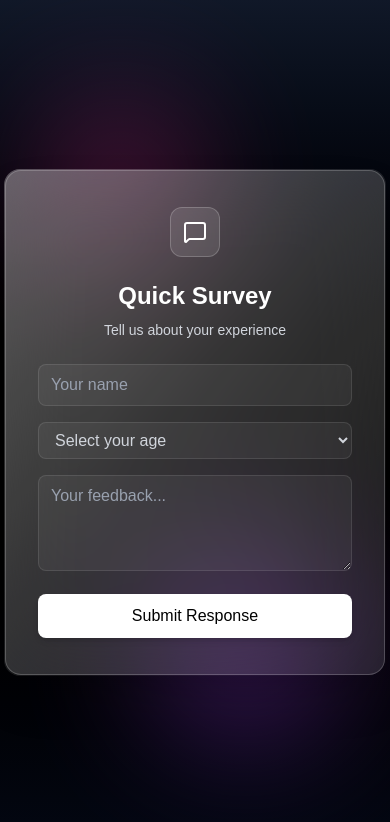
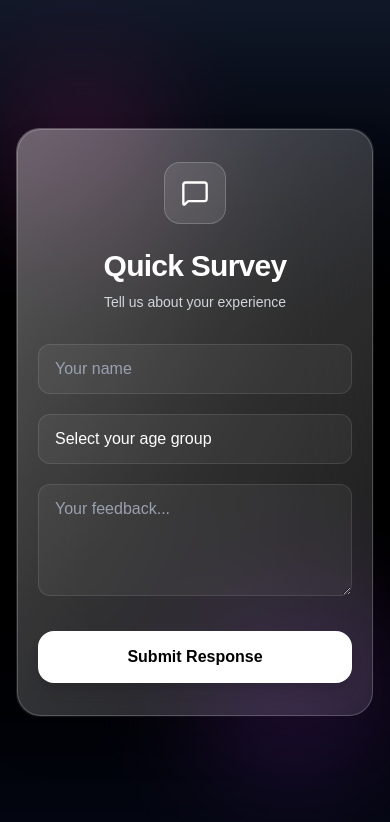
Before and after one commit to Sajtine/Confession-Proj, a Next.js app: page /survey in a window 390 px wide. Shown: the top 822 px of the page. Built offline with nearby package versions, Linux system fonts and the light colour scheme.

Commit message:
refactor: implement responsive layout

```diff
--- a/app/components/success-modal/page.tsx
+++ b/app/components/success-modal/page.tsx
@@ -15,17 +15,10 @@ const SuccessModal = ({
   useEffect(() => {
     if (isOpen) {
       setShow(true);
-
-      // delay so transition triggers (IMPORTANT for fade-in)
-      setTimeout(() => {
-        setAnimate(true);
-      }, 30);
+      setTimeout(() => setAnimate(true), 30);
     } else {
       setAnimate(false);
-
-      setTimeout(() => {
-        setShow(false);
-      }, 300); // wait fade-out
+      setTimeout(() => setShow(false), 300);
     }
   }, [isOpen]);
 
@@ -34,34 +27,43 @@ const SuccessModal = ({
   return (
     <div
       className={`
-        fixed inset-0 flex items-center justify-center bg-black/60 backdrop-blur-sm z-50
-        transition-opacity duration-300 ease-out
+        fixed inset-0 z-50 flex items-center justify-center
+        bg-black/70 backdrop-blur-sm px-4
+        transition-opacity duration-300
         ${animate ? "opacity-100" : "opacity-0"}
       `}
     >
-      {/* Modal box */}
+      {/* Modal Box - Responsive Width */}
       <div
         className={`
-          bg-white/10 backdrop-blur-2xl border border-white/20 text-center p-8 rounded-2xl shadow-2xl w-[320px]
+          w-full max-w-[340px] sm:max-w-[380px]
+          bg-white/10 backdrop-blur-2xl border border-white/20
+          rounded-3xl shadow-2xl p-8 sm:p-10 text-center
           transform transition-all duration-300 ease-out
-          ${animate ? "opacity-100 scale-100" : "opacity-0 scale-90"}
+          ${animate ? "opacity-100 scale-100" : "opacity-0 scale-95"}
         `}
       >
-        {/* Icon */}
-        <div className="text-5xl mb-3">🎉</div>
+        {/* Celebration Icon */}
+        <div className="text-6xl sm:text-7xl mb-4">🎉</div>
 
         {/* Title */}
-        <h2 className="text-white text-xl font-semibold">Success!</h2>
+        <h2 className="text-white text-2xl sm:text-3xl font-semibold tracking-tight">
+          Success!
+        </h2>
 
         {/* Message */}
-        <p className="text-gray-300 text-sm mt-2">
-          Your response has been submitted.
+        <p className="text-gray-300 text-base sm:text-lg mt-3 leading-relaxed">
+          Your response has been submitted.<br />
+          Thank you for your feedback!
         </p>
 
         {/* Button */}
         <button
           onClick={onClose}
-          className="mt-6 w-full bg-white text-black py-2 rounded-lg font-medium hover:bg-gray-200 active:scale-95 transition"
+          className="mt-8 w-full bg-white hover:bg-gray-100 active:bg-gray-200
+                     text-black font-semibold py-3.5 rounded-2xl
+                     shadow-lg active:scale-95 transition-all duration-200
+                     text-base sm:text-lg"
         >
           Close
         </button>
--- a/app/survey/page.tsx
+++ b/app/survey/page.tsx
@@ -2,100 +2,131 @@
 
 import { MessageSquare } from "lucide-react";
 import { useState } from "react";
+import { useRouter } from "next/navigation";
 import SuccessModal from "../components/success-modal/page";
-import { useRouter } from "next/navigation";
-import AlertModal from "../components/alert-modal/page";
 
 const SurveyPage = () => {
   const [name, setName] = useState("");
   const [age, setAge] = useState("");
   const [feedback, setFeedback] = useState("");
-
   const [isModalOpen, setIsModalOpen] = useState(false);
 
   const router = useRouter();
 
-  const handleSubmit = (e: { preventDefault: () => void; }) => {
+  const handleSubmit = (e: React.FormEvent) => {
     e.preventDefault();
+
+    if (!name || !age || !feedback) {
+      alert("Please fill in all fields"); // You can replace this with a better alert later
+      return;
+    }
 
     setIsModalOpen(true);
 
+    // Clear form
     setName("");
     setAge("");
     setFeedback("");
   };
 
   return (
-    <div className="flex flex-col items-center justify-center min-h-screen bg-gradient-to-b from-gray-900 via-black to-gray-950 px-4 relative overflow-hidden">
-      {/* Background glow */}
-      <div className="absolute inset-0 opacity-30">
-        <div className="absolute top-24 left-10 w-40 h-40 bg-pink-500 blur-3xl rounded-full" />
-        <div className="absolute bottom-24 right-10 w-52 h-52 bg-purple-500 blur-3xl rounded-full" />
+    <div className="flex flex-col items-center justify-center min-h-screen bg-gradient-to-b from-gray-900 via-black to-gray-950 px-4 py-8 relative overflow-hidden">
+
+      {/* Background glows - Responsive */}
+      <div className="absolute inset-0 opacity-30 pointer-events-none">
+        <div className="absolute top-20 left-4 md:left-10 w-32 h-32 sm:w-40 sm:h-40 bg-pink-500 blur-3xl rounded-full" />
+        <div className="absolute bottom-20 right-4 md:right-10 w-40 h-40 sm:w-52 sm:h-52 bg-purple-500 blur-3xl rounded-full" />
       </div>
 
-      {/* Card wrapper */}
-      <div className="relative group p-[1px] rounded-2xl bg-gradient-to-br from-white/30 via-white/10 to-transparent">
-        {/* Hover glow */}
-        <div className="absolute -inset-1 bg-white/10 blur-xl opacity-0 group-hover:opacity-100 transition duration-500 rounded-2xl" />
+      {/* Card Wrapper */}
+      <div className="relative group p-[1px] rounded-3xl bg-gradient-to-br from-white/30 via-white/10 to-transparent w-full max-w-[420px]">
 
-        {/* Card */}
-        <div className="relative w-[380px] bg-white/10 backdrop-blur-2xl border border-white/20 rounded-2xl shadow-2xl px-8 py-9 text-center">
+        {/* Hover glow effect */}
+        <div className="absolute -inset-1 bg-white/10 blur-xl opacity-0 group-hover:opacity-100 transition duration-500 rounded-3xl" />
+
+        {/* Main Card */}
+        <div className="relative bg-white/10 backdrop-blur-2xl border border-white/20 rounded-3xl shadow-2xl px-5 py-8 sm:px-8 sm:py-10">
+
           {/* Icon */}
-          <div className="bg-white/10 p-3 rounded-xl mb-4 border border-white/20 inline-block">
-            <MessageSquare className="text-white w-6 h-6" />
+          <div className="mx-auto bg-white/10 p-4 rounded-2xl border border-white/20 mb-6 w-fit">
+            <MessageSquare className="text-white w-7 h-7" />
           </div>
 
-          {/* Title */}
-          <h1 className="text-white text-2xl font-semibold">Quick Survey</h1>
-
-          <p className="text-gray-300 text-sm mt-2">
+          {/* Title & Subtitle */}
+          <h1 className="text-white text-3xl sm:text-4xl font-semibold text-center tracking-tight">
+            Quick Survey
+          </h1>
+          <p className="text-gray-300 text-sm sm:text-base mt-2 text-center">
             Tell us about your experience
           </p>
 
           {/* Form */}
-          <form className="mt-6 space-y-4 text-left">
-            {/* Name */}
+          <form onSubmit={handleSubmit} className="mt-8 space-y-5">
+
+            {/* Name Input */}
+            <div>
               <input
                 type="text"
                 placeholder="Your name"
+                value={name}
                 onChange={(e) => setName(e.target.value)}
-              className="w-full bg-white/5 border border-white/10 rounded-lg px-3 py-2 text-white placeholder-gray-400 focus:outline-none focus:ring-2 focus:ring-purple-400"
+                className="w-full bg-white/5 border border-white/10 rounded-xl px-4 py-3 text-white placeholder-gray-400 focus:outline-none focus:ring-2 focus:ring-purple-400 transition"
+                required
               />
+            </div>
 
-            {/* Select */}
+            {/* Age Select */}
+            <div>
               <select
-              className="w-full bg-white/5 border border-white/10 rounded-lg px-3 py-2 text-gray-300 focus:outline-none focus:ring-2 focus:ring-purple-400"
+                value={age}
                 onChange={(e) => setAge(e.target.value)}
+                className="w-full bg-white/5 border border-white/10 rounded-xl px-4 py-3 text-white focus:outline-none focus:ring-2 focus:ring-purple-400 transition appearance-none"
+                required
               >
-              <option className="text-black">Select your age</option>
-              <option className="text-black">Under 18</option>
-              <option className="text-black">18 – 24</option>
-              <option className="text-black">25 – 34</option>
-              <option className="text-black">35 – 44</option>
-              <option className="text-black">45 – 54</option>
-              <option className="text-black">55+</option>
+                <option value="" className="text-black">Select your age group</option>
+                <option value="Under 18" className="text-black">Under 18</option>
+                <option value="18 – 24" className="text-black">18 – 24</option>
+                <option value="25 – 34" className="text-black">25 – 34</option>
+                <option value="35 – 44" className="text-black">35 – 44</option>
+                <option value="45 – 54" className="text-black">45 – 54</option>
+                <option value="55+" className="text-black">55+</option>
               </select>
+            </div>
 
-            {/* Feedback */}
+            {/* Feedback Textarea */}
+            <div>
               <textarea
                 placeholder="Your feedback..."
-              className="w-full bg-white/5 border border-white/10 rounded-lg px-3 py-2 h-24 text-white placeholder-gray-400 focus:outline-none focus:ring-2 focus:ring-purple-400"
+                value={feedback}
                 onChange={(e) => setFeedback(e.target.value)}
-            ></textarea>
+                className="w-full bg-white/5 border border-white/10 rounded-xl px-4 py-3 h-28 resize-y min-h-[100px] text-white placeholder-gray-400 focus:outline-none focus:ring-2 focus:ring-purple-400 transition"
+                required
+              />
+            </div>
 
-            {/* Button */}
+            {/* Submit Button */}
             <button
-              className="w-full bg-white text-black py-2.5 rounded-lg font-medium
-            hover:bg-gray-200 active:scale-95 transition-all duration-200 shadow-md hover:shadow-lg"
-              onClick={handleSubmit}
+              type="submit"
+              className="w-full bg-white hover:bg-gray-100 active:bg-gray-200
+                         text-black font-semibold py-3.5 rounded-2xl
+                         shadow-lg hover:shadow-xl active:scale-[0.985]
+                         transition-all duration-200 text-base sm:text-lg mt-2"
             >
               Submit Response
             </button>
           </form>
         </div>
+      </div>
 
-        <AlertModal isOpen={isModalOpen} onClose={() => router.push("/main-content")} />
-      </div>
+      {/* Success Modal */}
+      <SuccessModal
+        isOpen={isModalOpen}
+        onClose={() => {
+          setIsModalOpen(false);
+          router.push("/main-content");
+        }}
+      />
+
     </div>
   );
 };
```
Also changed, not shown: app/page.tsx (+39 -28 lines). Lines whose indentation alone changed are shown as unchanged.
